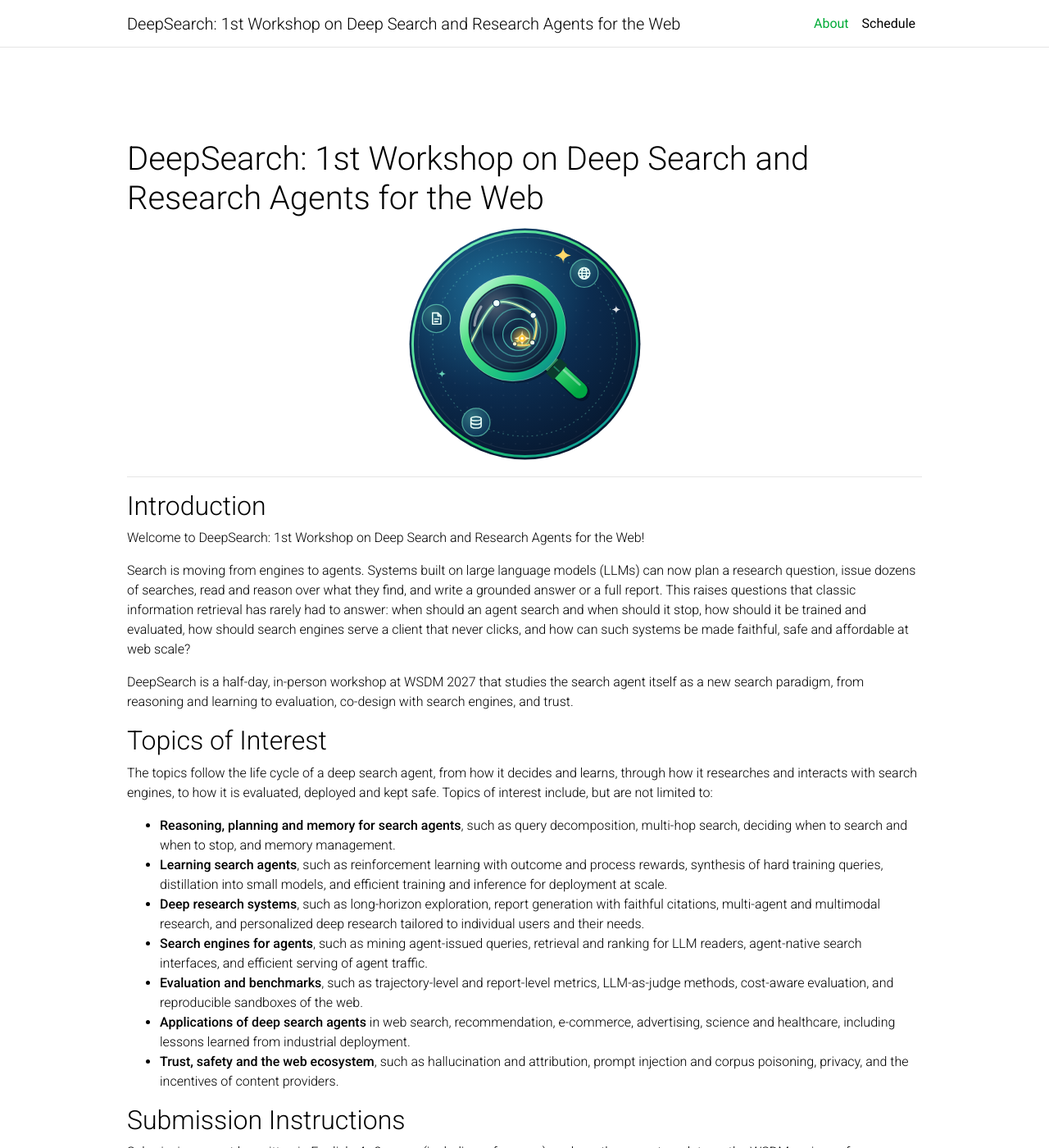
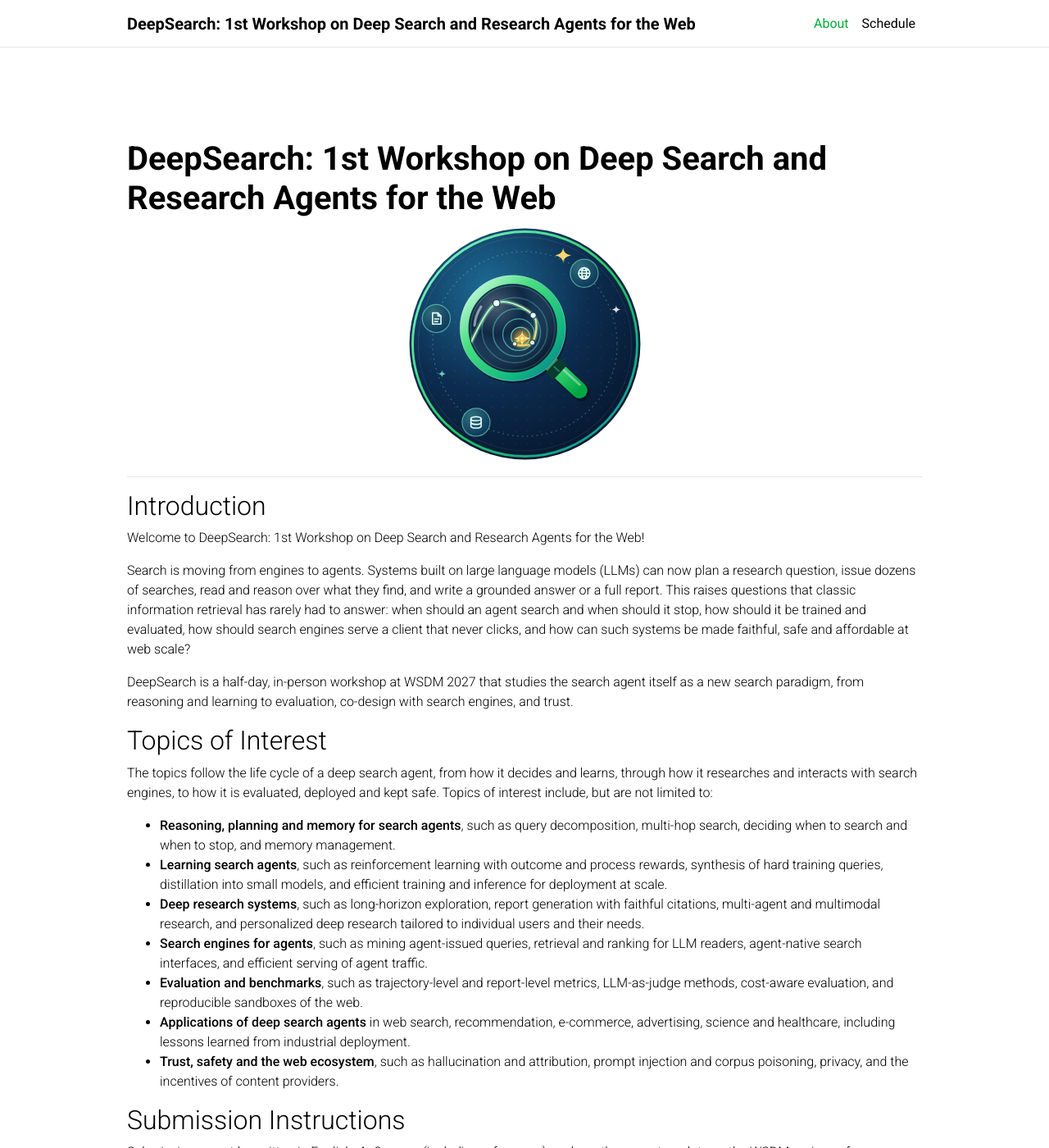
Before and after one commit to WSDM-Agent/1st-DeepSearch-Workshop-WSDM-2027, a Jekyll site: the page built from index.md, in a window 1280 px wide and 1400 px high. Shown: the whole window at 82% size. Built offline with Jekyll 4.4.1, drawn with Linux system fonts in a browser that asks for light colours.

Commit message:
Adjust photos, bold the title, add cache-busting, add PNG logo and banner
- Crop the top of two photos and add head room to another
- Bold the page title and the navigation bar title
- Add a version query to the CSS, logo, favicon and photos so browsers pick up updates
- Add PNG versions of the logo and a banner image

Co-Authored-By: Claude Sonnet 5.5 <noreply@anthropic.com>

```diff
--- a/_includes/people.html
+++ b/_includes/people.html
@@ -5,6 +5,6 @@
 {%- endcomment -%}
 <ul class="cards">
 {%- for p in include.people %}
-<li>{% if p.url %}<a class="card" href="{{ p.url }}">{% else %}<div class="card">{% endif %}{% if p.photo %}<img class="card-img" src="assets/img/people/{{ p.photo }}" alt="{{ p.name }}">{% else %}<span class="card-img avatar" aria-hidden="true">{{ p.initials }}</span>{% endif %}<span class="card-body"><span class="card-title">{{ p.name }}</span><span class="card-text">{{ p.affiliation | escape }}</span></span>{% if p.url %}</a>{% else %}</div>{% endif %}</li>
+<li>{% if p.url %}<a class="card" href="{{ p.url }}">{% else %}<div class="card">{% endif %}{% if p.photo %}<img class="card-img" src="assets/img/people/{{ p.photo }}?v={{ site.github.build_revision }}" alt="{{ p.name }}">{% else %}<span class="card-img avatar" aria-hidden="true">{{ p.initials }}</span>{% endif %}<span class="card-body"><span class="card-title">{{ p.name }}</span><span class="card-text">{{ p.affiliation | escape }}</span></span>{% if p.url %}</a>{% else %}</div>{% endif %}</li>
 {%- endfor %}
 </ul>
--- a/_layouts/default.html
+++ b/_layouts/default.html
@@ -5,9 +5,9 @@
   <meta name="viewport" content="width=device-width, initial-scale=1">
   <title>{{ page.title }} | {{ site.title }}</title>
   <meta name="description" content="{{ site.description }}">
-  <link rel="icon" type="image/svg+xml" href="assets/img/favicon.svg">
+  <link rel="icon" type="image/svg+xml" href="assets/img/favicon.svg?v={{ site.github.build_revision }}">
   <link rel="preload" href="assets/fonts/roboto-latin-wght-normal.woff2" as="font" type="font/woff2" crossorigin>
-  <link rel="stylesheet" href="assets/css/main.css">
+  <link rel="stylesheet" href="assets/css/main.css?v={{ site.github.build_revision }}">
 </head>
 <body>
   <nav class="navbar" aria-label="Main">
--- a/assets/css/main.css
+++ b/assets/css/main.css
@@ -49,7 +49,7 @@ ul ul { margin-bottom: 0; }
 code { font-family: SFMono-Regular, Menlo, Consolas, "Liberation Mono", monospace; font-size: .875em; color: #b509ac; }
 
 h1, h2 { margin: 0 0 .5rem; font-weight: 300; line-height: 1.2; }
-h1 { font-size: 2.5rem; }
+h1 { font-size: 2.5rem; font-weight: 700; }
 h2 { font-size: 2rem; }
 
 hr { margin: 1rem 0; border: 0; border-top: 1px solid var(--divider); }
@@ -76,7 +76,7 @@ hr { margin: 1rem 0; border: 0; border-top: 1px solid var(--divider); }
   overflow: hidden;
   color: var(--text);
   font-size: 1.25rem;
-  font-weight: 300;
+  font-weight: 700;
   white-space: nowrap;
   text-overflow: ellipsis;
 }
@@ -158,7 +158,7 @@ thead th {
 tbody tr:nth-of-type(odd) { background: var(--stripe); }
 
 /* ---------- Small screens ---------- */
-@media (max-width: 900px) {
+@media (max-width: 960px) {
   .navbar-brand .full { display: none; }
   .navbar-brand .short { display: inline; }
 }
--- a/index.md
+++ b/index.md
@@ -6,7 +6,7 @@ nav: about
 
 # DeepSearch: 1st Workshop on Deep Search and Research Agents for the Web
 
-<div class="logo"><img src="assets/img/logo.svg" alt="DeepSearch workshop logo" width="360" height="360"></div>
+<div class="logo"><img src="assets/img/logo.svg?v={{ site.github.build_revision }}" alt="DeepSearch workshop logo" width="360" height="360"></div>
 
 <hr>
 
```
Also changed, not shown: assets/img/logo.png (added), assets/img/people/chenyi-zhuang.jpg, assets/img/people/qidong-liu.jpg, assets/img/people/yu-yang.jpg, 1 other file.
